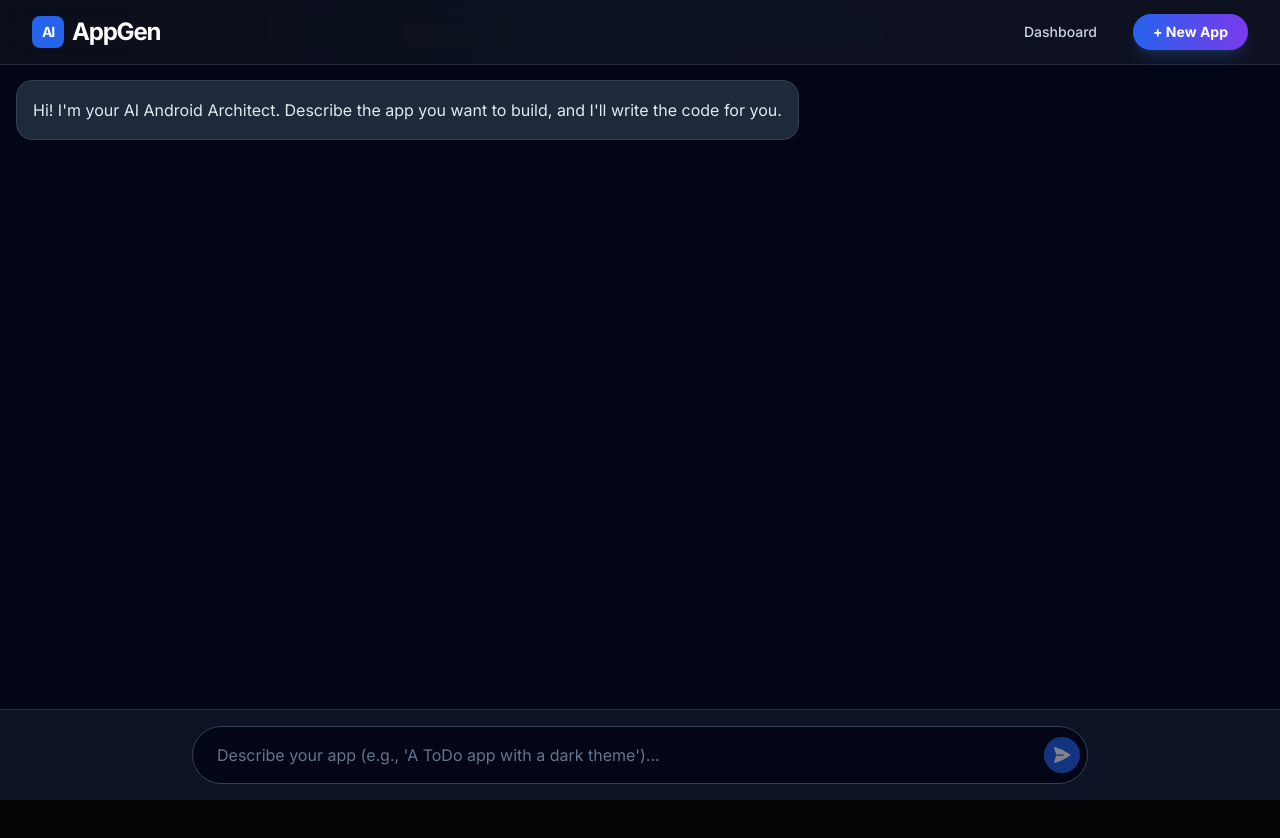
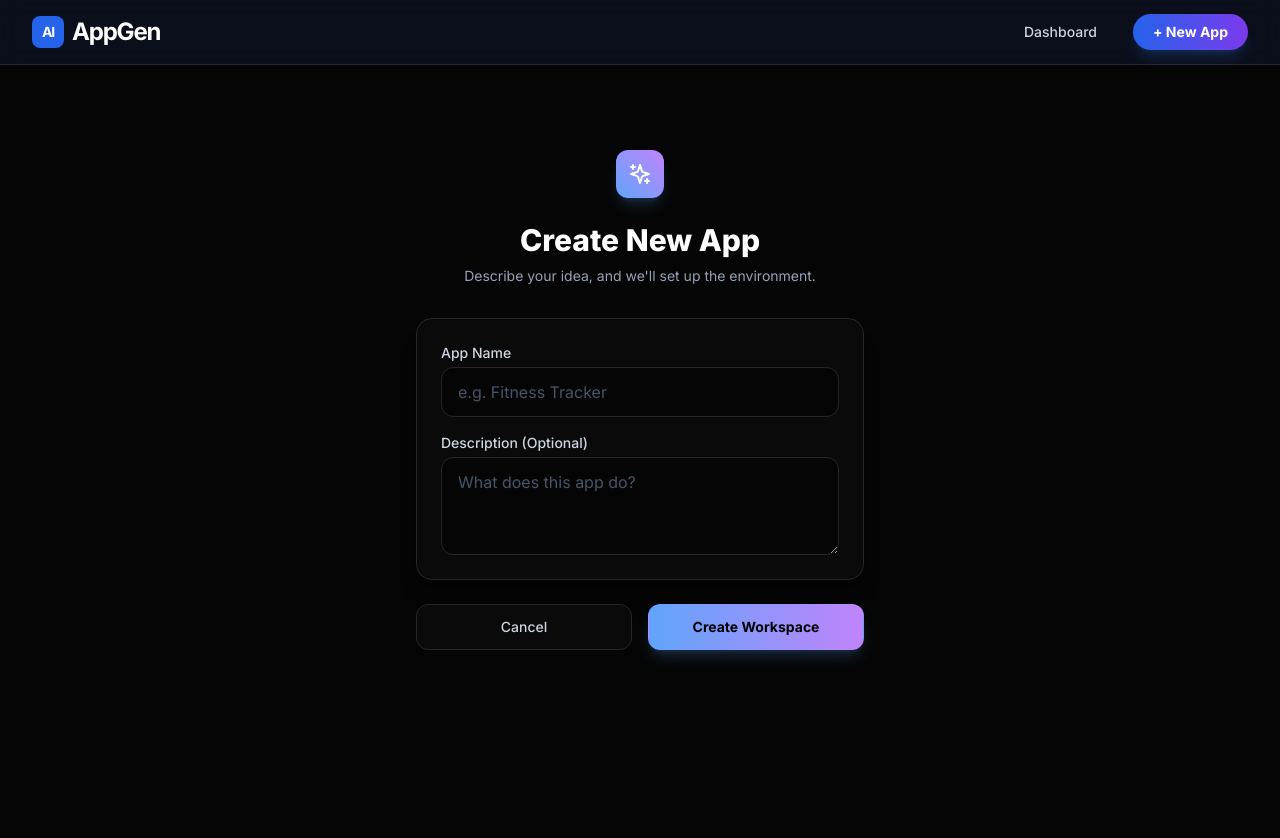
Before and after one commit to markolybrx/APK-Builder, a Next.js app: page /dashboard/create in a window 1280 px wide. Shown: the top 838 px of the page. After the commit the page ends 800 px from the top, so only its background shows below. Built offline with nearby package versions, Linux system fonts and the light colour scheme.

Commit message:
Update page.js

```diff
--- a/app/dashboard/create/page.js
+++ b/app/dashboard/create/page.js
@@ -1,185 +1,113 @@
 "use client";
-import { useState, useRef, useEffect } from 'react';
-import { useRouter } from 'next/navigation';
 
-export default function ChatBuilder() {
+import { useState } from "react";
+import { useRouter } from "next/navigation";
+import { ArrowLeft, Smartphone, Sparkles, Loader2 } from "lucide-react";
+import Link from "next/link";
+
+export default function CreateProject() {
   const router = useRouter();
-  const messagesEndRef = useRef(null);
+  const [isLoading, setIsLoading] = useState(false);
+  const [formData, setFormData] = useState({ name: "", description: "" });
 
-  // State
-  const [input, setInput] = useState("");
-  const [isLoading, setIsLoading] = useState(false);
-  const [messages, setMessages] = useState([
-    { role: 'assistant', content: "Hi! I'm your AI Android Architect. Describe the app you want to build, and I'll write the code for you." }
-  ]);
-  const [buildStatus, setBuildStatus] = useState(null); // 'creating_repo', 'coding', 'pushing'
-
-  // Auto-scroll to bottom of chat
-  useEffect(() => {
-    messagesEndRef.current?.scrollIntoView({ behavior: "smooth" });
-  }, [messages, buildStatus]);
-
-  async function handleSend() {
-    if (!input.trim() || isLoading) return;
-
-    const userMessage = input;
-    setInput(""); // Clear input
+  const handleSubmit = async (e) => {
+    e.preventDefault();
     setIsLoading(true);
 
-    // 1. Add User Message to Chat
-    setMessages(prev => [...prev, { role: 'user', content: userMessage }]);
-
     try {
-      // 2. Start the Build Process
-      setBuildStatus("analyzing");
-
-      // We assume the first message is the "App Description"
-      // In a real app, you'd extract a name using AI. Here we generate a random one for speed.
-      const appName = "app-" + Math.random().toString(36).substring(7);
-
-      // A. Create Repo
-      setBuildStatus("creating_repo");
-      const repoRes = await fetch('/api/github/create-repo', {
-        method: 'POST',
-        body: JSON.stringify({ name: appName, description: userMessage })
-      });
-      const repoData = await repoRes.json();
-
-      if (!repoData.success) {
-        throw new Error("GitHub Error: " + (repoData.error || "Failed to create repo"));
-      }
-
-      // B. Save to Database
-      await fetch('/api/projects', {
-        method: 'POST',
-        body: JSON.stringify({
-          name: appName,
-          description: userMessage,
-          repoName: repoData.repoName,
-          repoUrl: repoData.repoUrl
-        })
+      // 1. Create project in DB only (No GitHub yet)
+      const res = await fetch("/api/projects", {
+        method: "POST",
+        headers: { "Content-Type": "application/json" },
+        body: JSON.stringify(formData),
       });
 
-      // C. Generate Code
-      setBuildStatus("coding");
-      const genRes = await fetch('/api/generate/code', {
-        method: 'POST',
-        body: JSON.stringify({ prompt: userMessage })
-      });
-      const genData = await genRes.json();
+      if (!res.ok) throw new Error("Failed to create project");
 
-      if (!genData.success) {
-         // If AI fails, we manually throw error to catch block
-         throw new Error("AI Generation Failed: " + (genData.error || "Timeout or Invalid Key"));
-      }
+      const data = await res.json();
 
-      // D. Push to GitHub
-      setBuildStatus("pushing");
-      await fetch('/api/github/commit', {
-        method: 'POST',
-        body: JSON.stringify({
-          repoName: repoData.repoName,
-          files: genData.files,
-          message: "Initial AI Generation"
-        })
-      });
-
-      // Success!
-      setBuildStatus("done");
-      setMessages(prev => [...prev, {
-        role: 'assistant',
-        content: "Success! I've built your app. The compilation has started on GitHub.",
-        actionLink: `/dashboard/${repoData.project?._id || ''}` // Note: You might need to adjust this ID logic depending on your API return
-      }]);
-
-      // Redirect after a short delay
-      setTimeout(() => {
-         // If we don't have the ID from the previous step easily, we just go to dashboard
-         router.push('/dashboard');
-      }, 3000);
+      // 2. Redirect to the new Workspace
+      router.push(`/dashboard/${data.projectId}`);
 
     } catch (error) {
       console.error(error);
-      setMessages(prev => [...prev, { role: 'assistant', isError: true, content: "Error: " + error.message + ". Check your Vercel logs/Environment Variables." }]);
+      alert("Something went wrong. Please try again.");
     } finally {
       setIsLoading(false);
-      setBuildStatus(null);
     }
-  }
+  };
 
   return (
-    <div className="flex flex-col h-[calc(100vh-64px)] bg-slate-950 mt-16 text-white">
+    <div className="min-h-screen bg-matte-900 flex items-center justify-center p-4">
+      <div className="max-w-md w-full space-y-8">
 
-      {/* Messages Area */}
-      <div className="flex-1 overflow-y-auto p-4 space-y-6">
-        {messages.map((msg, index) => (
-          <div key={index} className={`flex ${msg.role === 'user' ? 'justify-end' : 'justify-start'}`}>
-            <div className={`max-w-[85%] rounded-2xl p-4 ${
-              msg.role === 'user'
-                ? 'bg-blue-600 text-white'
-                : msg.isError
-                  ? 'bg-red-900/50 border border-red-500/50 text-red-200'
-                  : 'bg-slate-800 border border-slate-700 text-slate-200'
-            }`}>
-              <p className="whitespace-pre-wrap leading-relaxed">{msg.content}</p>
-              {msg.actionLink && (
-                 <div className="mt-3 p-2 bg-black/20 rounded text-sm">
-                    Redirecting to dashboard...
+        <div className="text-center">
+          <div className="mx-auto h-12 w-12 bg-gradient-to-tr from-neon-blue to-neon-purple rounded-xl flex items-center justify-center shadow-lg shadow-neon-blue/20">
+            <Sparkles className="h-6 w-6 text-white" />
           </div>
-              )}
-            </div>
-          </div>
-        ))}
-
-        {/* Loading/Status Indicators */}
-        {buildStatus && (
-          <div className="flex justify-start animate-pulse">
-            <div className="bg-slate-900 border border-blue-500/30 text-blue-400 rounded-2xl p-4 flex items-center gap-3">
-              <Spinner />
-              <span className="text-sm font-medium uppercase tracking-wider">
-                {buildStatus === 'creating_repo' && "Creating GitHub Repo..."}
-                {buildStatus === 'coding' && "AI is writing Kotlin code..."}
-                {buildStatus === 'pushing' && "Pushing to GitHub..."}
-                {buildStatus === 'done' && "Done! Redirecting..."}
-              </span>
-            </div>
-          </div>
-        )}
-        <div ref={messagesEndRef} />
+          <h2 className="mt-6 text-3xl font-extrabold text-white">Create New App</h2>
+          <p className="mt-2 text-sm text-slate-400">
+            Describe your idea, and we'll set up the environment.
+          </p>
         </div>
 
-      {/* Input Area */}
-      <div className="p-4 bg-slate-900/80 backdrop-blur-md border-t border-white/10">
-        <div className="max-w-4xl mx-auto relative flex items-center gap-2">
+        <form className="mt-8 space-y-6" onSubmit={handleSubmit}>
+          <div className="rounded-2xl bg-matte-800 border border-matte-border p-6 shadow-xl space-y-4">
+
+            <div>
+              <label htmlFor="name" className="block text-sm font-medium text-slate-300">
+                App Name
+              </label>
               <input
-            value={input}
-            onChange={(e) => setInput(e.target.value)}
-            onKeyDown={(e) => e.key === 'Enter' && handleSend()}
+                id="name"
+                name="name"
+                type="text"
+                required
+                className="mt-1 block w-full px-4 py-3 bg-matte-900 border border-matte-border rounded-xl text-white placeholder-slate-600 focus:outline-none focus:ring-2 focus:ring-neon-blue/50 focus:border-transparent transition-all"
+                placeholder="e.g. Fitness Tracker"
+                value={formData.name}
+                onChange={(e) => setFormData({ ...formData, name: e.target.value })}
+              />
+            </div>
+
+            <div>
+              <label htmlFor="description" className="block text-sm font-medium text-slate-300">
+                Description (Optional)
+              </label>
+              <textarea
+                id="description"
+                name="description"
+                rows={3}
+                className="mt-1 block w-full px-4 py-3 bg-matte-900 border border-matte-border rounded-xl text-white placeholder-slate-600 focus:outline-none focus:ring-2 focus:ring-neon-blue/50 focus:border-transparent transition-all"
+                placeholder="What does this app do?"
+                value={formData.description}
+                onChange={(e) => setFormData({ ...formData, description: e.target.value })}
+              />
+            </div>
+
+          </div>
+
+          <div className="flex gap-4">
+            <Link
+              href="/dashboard"
+              className="w-full flex justify-center py-3 px-4 border border-matte-border rounded-xl shadow-sm text-sm font-medium text-slate-300 bg-matte-800 hover:bg-matte-700 focus:outline-none transition-all"
+            >
+              Cancel
+            </Link>
+            <button
+              type="submit"
               disabled={isLoading}
-            placeholder="Describe your app (e.g., 'A ToDo app with a dark theme')..."
-            className="w-full bg-slate-950 border border-slate-700 rounded-full py-4 pl-6 pr-14 text-white focus:outline-none focus:border-blue-500 focus:ring-1 focus:ring-blue-500 transition-all placeholder:text-slate-500"
-          />
-          <button
-            onClick={handleSend}
-            disabled={isLoading || !input.trim()}
-            className="absolute right-2 p-2 bg-blue-600 hover:bg-blue-500 rounded-full transition-colors disabled:opacity-50 disabled:cursor-not-allowed"
+              className="w-full flex justify-center py-3 px-4 border border-transparent rounded-xl shadow-lg shadow-neon-blue/20 text-sm font-bold text-black bg-gradient-to-r from-neon-blue to-neon-purple hover:scale-105 focus:outline-none focus:ring-2 focus:ring-offset-2 focus:ring-neon-blue transition-all disabled:opacity-50 disabled:cursor-not-allowed"
             >
-            <svg xmlns="http://www.w3.org/2000/svg" viewBox="0 0 24 24" fill="currentColor" className="w-5 h-5 text-white">
-              <path d="M3.478 2.405a.75.75 0 00-.926.94l2.432 7.905H13.5a.75.75 0 010 1.5H4.984l-2.432 7.905a.75.75 0 00.926.94 60.519 60.519 0 0018.445-8.986.75.75 0 000-1.218A60.517 60.517 0 003.478 2.405z" />
-            </svg>
+              {isLoading ? (
+                <Loader2 className="animate-spin h-5 w-5" />
+              ) : (
+                "Create Workspace"
+              )}
             </button>
           </div>
+        </form>
       </div>
     </div>
   );
 }
-
-// Simple Spinner Component
-function Spinner() {
-  return (
-    <svg className="animate-spin h-5 w-5 text-current" xmlns="http://www.w3.org/2000/svg" fill="none" viewBox="0 0 24 24">
-      <circle className="opacity-25" cx="12" cy="12" r="10" stroke="currentColor" strokeWidth="4"></circle>
-      <path className="opacity-75" fill="currentColor" d="M4 12a8 8 0 018-8V0C5.373 0 0 5.373 0 12h4zm2 5.291A7.962 7.962 0 014 12H0c0 3.042 1.135 5.824 3 7.938l3-2.647z"></path>
-    </svg>
-  );
-}
```
Lines whose indentation alone changed are shown as unchanged.
